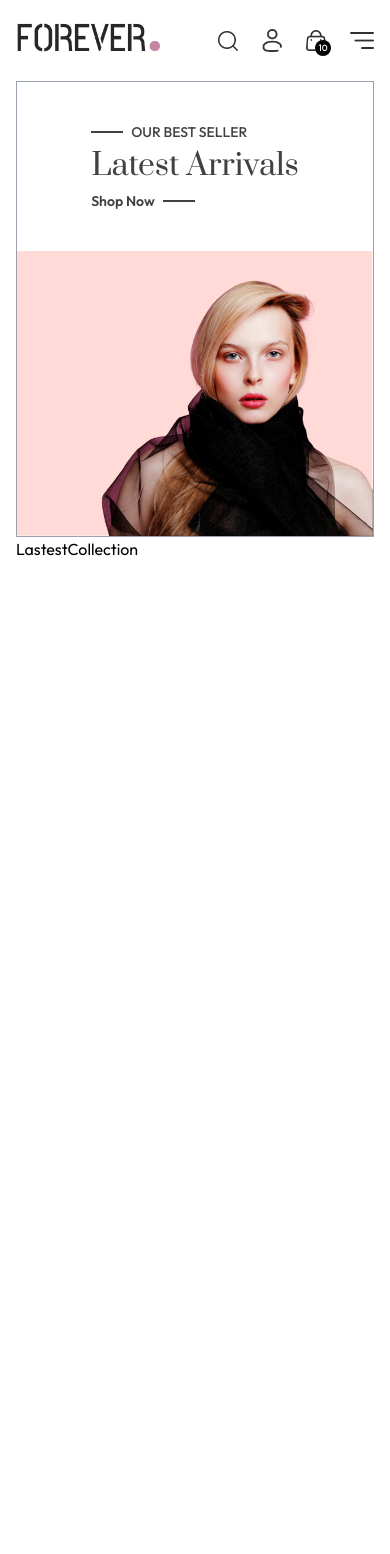
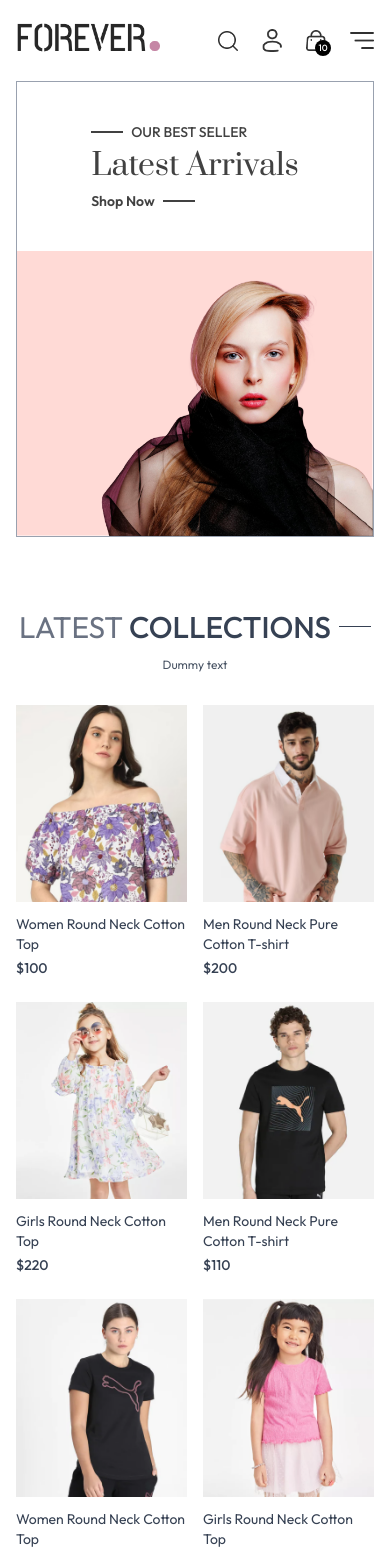
Before and after one commit to satyasootar/Fashion., a React (Vite) app in the folder frontend/: page / in a window 390 px wide. Shown: the top 1554 px of the page. Before the commit the page ends 844 px from the top, so only its background shows below. Built offline with nearby package versions, Linux system fonts and the light colour scheme.

Commit message:
add LatestCollection and ProductItem components; update Navbar and CSS for responsiveness

```diff
--- a/frontend/src/components/LastestCollection.jsx
+++ b/frontend/src/components/LastestCollection.jsx
@@ -1,11 +1,33 @@
-import React, { useContext } from 'react'
+import React, { useContext, useEffect, useState } from 'react'
 import { ShopContext } from '../context/ShopContext'
+import Title from './Title'
+import ProductItem from './ProductItem'
 
 const LastestCollection = () => {
     const { products } = useContext(ShopContext)
-    console.log("products: ", products);
+    const [latestProduct, setLatestProduct] = useState([])
+
+    useEffect(() => {
+        setLatestProduct(products.slice(0, 10))
+    }, [])
+
     return (
-        <div>LastestCollection</div>
+        <div className='my-10' >
+            <div className='text-center py-8 text-3xl' >
+                <Title text1={"LATEST"} text2={" COLLECTIONS"} />
+                <p className='w-3/4 m-auto text-xs sm:text-sm md:text-base text-gray-600' >
+                    Dummy text
+                </p>
+            </div>
+            {/* Rendering Products */}
+            <div className='grid grid-cols-2 sm:grid-cols-3 md:grid-cols-4 lg:grid-cols-5 gap-4 gap-y-6' >
+                {
+                    latestProduct.map((item, index) => (
+                        <ProductItem key={index} id={item._id} image={item.image} name={item.name} price={item.price} />
+                    ))
+                }
+            </div>
+        </div>
     )
 }
 
--- a/frontend/src/components/Navbar.jsx
+++ b/frontend/src/components/Navbar.jsx
@@ -8,7 +8,9 @@
 
     return (
         <div className='flex items-center justify-between py-5 font-medium' >
+            <Link to='/'>
             <img src={assets.logo} className='w-36' />
+            </Link>
 
             <ul className='hidden sm:flex gap-5 text-sm text-gray-700'>
                 <NavLink to='/' className='flex flex-col items-center gap-1' >
--- /dev/null
+++ b/frontend/src/components/ProductItem.jsx
@@ -0,0 +1,20 @@
+import React, { useContext } from 'react'
+import { ShopContext } from '../context/ShopContext'
+import { Link } from 'react-router-dom'
+
+const ProductItem = ({ id, image, name, price }) => {
+
+    const { currency } = useContext(ShopContext)
+
+    return (
+        <Link className='text-gray-700 cursor-pointer' to={`/product/${id}`} >
+            <div className='overflow-hidden' >
+                <img className=' hover:scale-105 transition ease-in-out' src={image[0]} />
+            </div>
+            <p className='pt-3 pb-1 text-sm' >{name}</p>
+            <p className='text-sm font-medium' >{currency}{price}</p>
+        </Link>
+    )
+}
+
+export default ProductItem
--- a/frontend/src/index.css
+++ b/frontend/src/index.css
@@ -17,3 +17,10 @@
     font-weight: 400;
     font-style: normal;
   }
+
+  @media (max-width:640px) {
+    a.active{
+        background-color: black;
+        color:white
+    }
+  }
```
